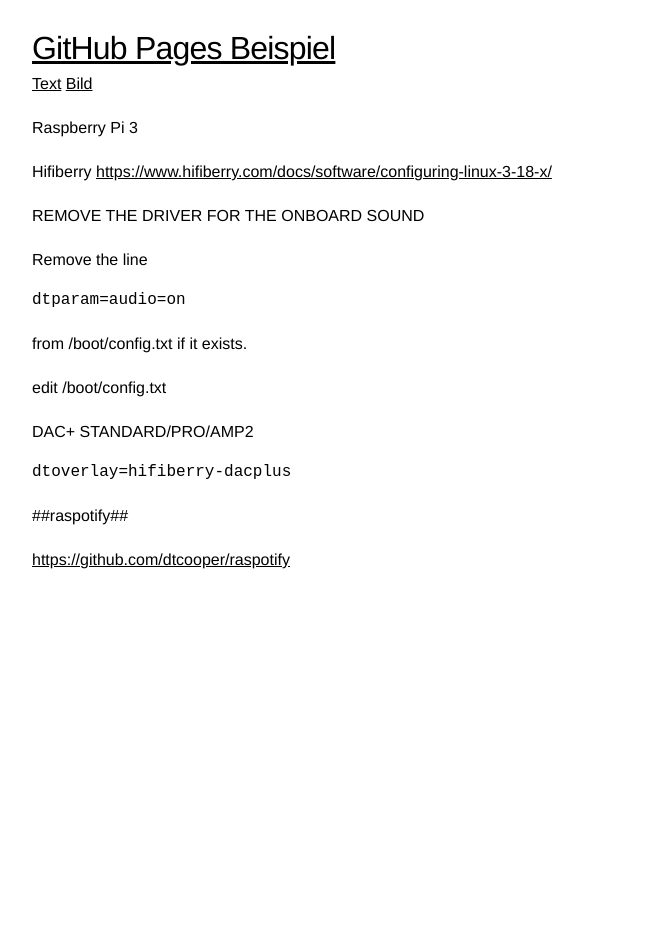
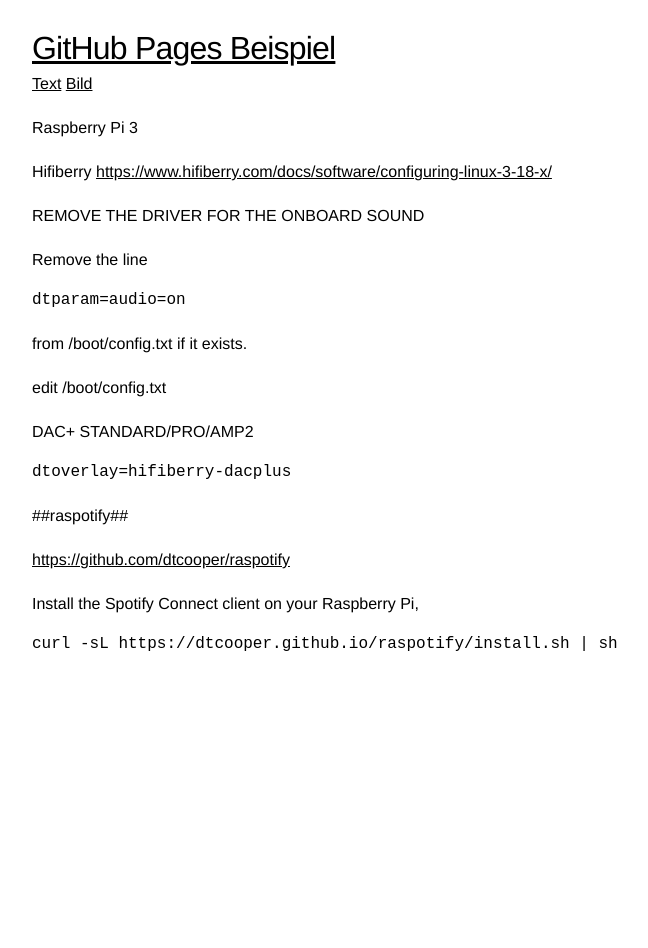
Before and after one commit to Wingertsau/ct.github.io, a Jekyll site: the page built from 70.md, in a window 1280 px wide. Shown: the whole page, without its empty margins (146-794 px from the left). Built offline with Jekyll 4.4.1, drawn with Linux system fonts in a browser that asks for light colours; our own code applies the rules of GitHub Pages for plain Markdown files.

Commit message:
Update 70.md

```diff
--- a/70.md
+++ b/70.md
@@ -21,3 +21,8 @@ DAC+ STANDARD/PRO/AMP2
 ##raspotify##
 
 <https://github.com/dtcooper/raspotify>
+
+
+Install the Spotify Connect client on your Raspberry Pi,
+
+    curl -sL https://dtcooper.github.io/raspotify/install.sh | sh
```
